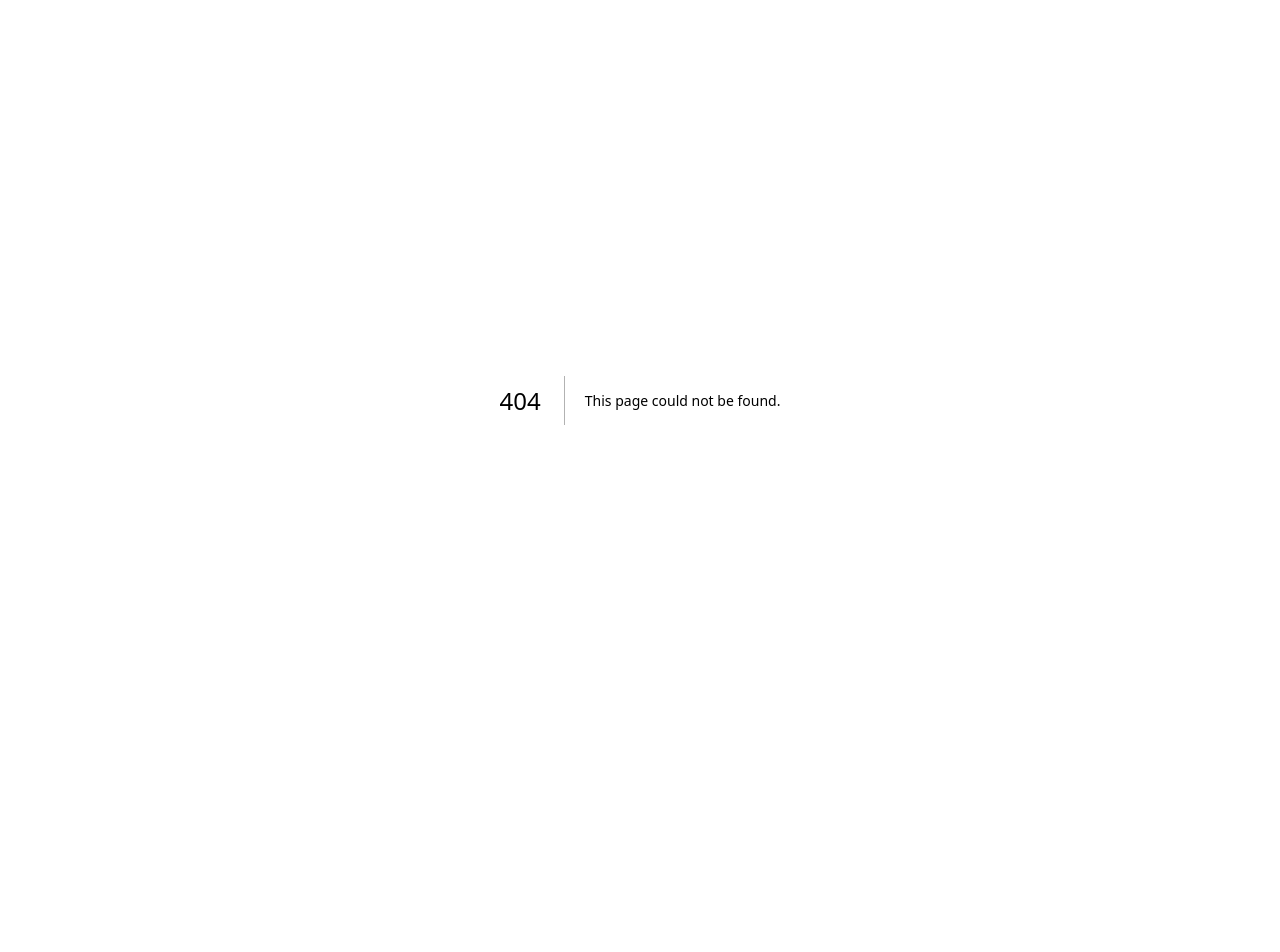
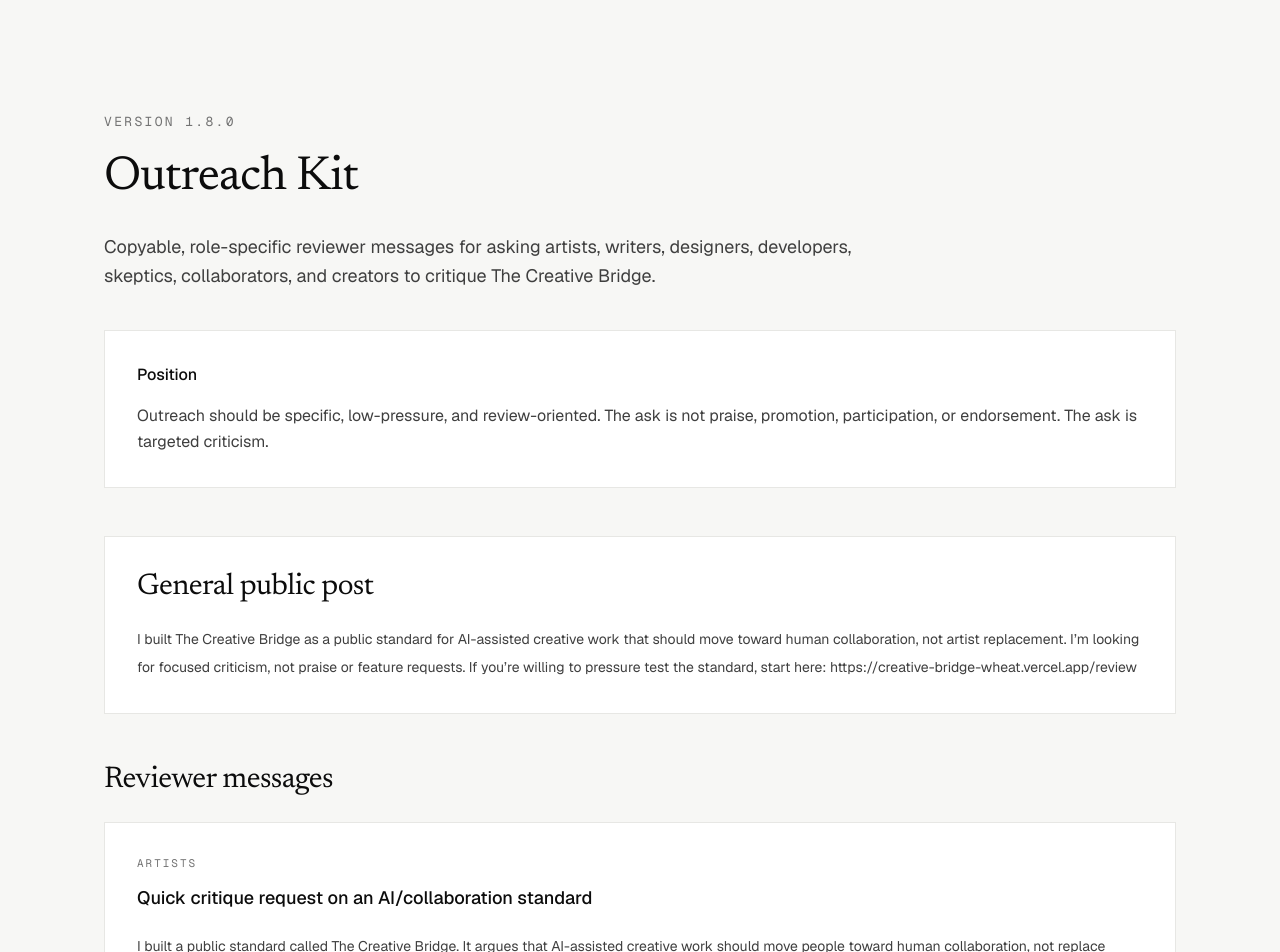
Before and after one commit to zacharymplace/creative-bridge, a Next.js app: page /outreach-kit in a window 1280 px wide. Before the commit this address had no page. Shown: the top 952 px of the page. Before the commit the page ends 800 px from the top, so only its background shows below. Built offline with nearby package versions, Linux system fonts and the light colour scheme.

Commit message:
Add outreach kit

```diff
--- a/package.json
+++ b/package.json
@@ -1,6 +1,6 @@
 {
   "name": "creative-bridge",
-  "version": "1.7.0",
+  "version": "1.8.0",
   "private": true,
   "scripts": {
     "prebuild": "node scripts/sync-public-assets.mjs",
--- a/scripts/qa-static-export.mjs
+++ b/scripts/qa-static-export.mjs
@@ -46,6 +46,9 @@ const requiredFiles = [
   "docs/releases/v1.5.0.md",
   "docs/releases/v1.6.0.md",
   "docs/releases/v1.7.0.md",
+  "docs/releases/v1.8.0.md",
+  "docs/review/outreach-kit.md",
+  "outreach-kit.html",
   "docs/review/reviewer-brief-pack.md",
   "reviewer-briefs.html",
   "docs/review/review-intake-guide.md",
--- a/scripts/sync-public-assets.mjs
+++ b/scripts/sync-public-assets.mjs
@@ -38,6 +38,8 @@ const markdownFiles = [
   "releases/v1.5.0.md",
   "releases/v1.6.0.md",
   "releases/v1.7.0.md",
+  "releases/v1.8.0.md",
+  "review/outreach-kit.md",
   "review/reviewer-brief-pack.md",
   "review/review-intake-guide.md",
   "stress-tests/governance-stress-tests.md",
--- /dev/null
+++ b/src/app/outreach-kit/page.tsx
@@ -0,0 +1,81 @@
+import { outreachKit } from "@/content/outreach-kit/outreach-kit";
+
+export default function OutreachKitPage() {
+  return (
+    <main>
+      <section className="cb-container cb-section-y">
+        <p className="font-mono text-[13px] uppercase tracking-[0.18em] text-[var(--cb-muted)]">
+          Version {outreachKit.version}
+        </p>
+
+        <h1 className="cb-display mt-4 max-w-4xl text-4xl tracking-tight text-[var(--cb-ink)] sm:text-5xl sm:leading-tight">
+          {outreachKit.title}
+        </h1>
+
+        <p className="mt-6 max-w-3xl text-lg leading-relaxed text-[var(--cb-body)]">
+          {outreachKit.summary}
+        </p>
+
+        <div className="mt-10 border border-[var(--cb-border)] bg-[var(--cb-surface)] p-6 sm:p-8">
+          <h2 className="text-base font-medium text-[var(--cb-ink)]">
+            Position
+          </h2>
+          <p className="mt-4 text-base leading-relaxed text-[var(--cb-body)]">
+            {outreachKit.position}
+          </p>
+        </div>
+
+        <section className="mt-12 border border-[var(--cb-border)] bg-[var(--cb-surface)] p-6 sm:p-8">
+          <h2 className="cb-display text-3xl text-[var(--cb-ink)]">
+            General public post
+          </h2>
+          <p className="mt-5 whitespace-pre-line text-sm leading-7 text-[var(--cb-body)]">
+            {outreachKit.generalPost}
+          </p>
+        </section>
+
+        <section className="mt-12">
+          <h2 className="cb-display text-3xl text-[var(--cb-ink)]">
+            Reviewer messages
+          </h2>
+
+          <div className="mt-6 grid gap-5">
+            {outreachKit.messages.map((message) => (
+              <article
+                key={message.audience}
+                className="border border-[var(--cb-border)] bg-[var(--cb-surface)] p-6 sm:p-8"
+              >
+                <p className="font-mono text-[11px] uppercase tracking-[0.18em] text-[var(--cb-muted)]">
+                  {message.audience}
+                </p>
+
+                <h3 className="mt-3 text-lg font-medium text-[var(--cb-ink)]">
+                  {message.subject}
+                </h3>
+
+                <p className="mt-5 whitespace-pre-line text-sm leading-7 text-[var(--cb-body)]">
+                  {message.body}
+                </p>
+              </article>
+            ))}
+          </div>
+        </section>
+
+        <section className="mt-12 grid gap-5 md:grid-cols-2">
+          <a
+            href={outreachKit.reviewUrl}
+            className="border border-[var(--cb-border)] bg-[var(--cb-surface)] p-5 text-sm text-[var(--cb-body)] underline-offset-4 hover:underline"
+          >
+            Review entry
+          </a>
+          <a
+            href={outreachKit.briefsUrl}
+            className="border border-[var(--cb-border)] bg-[var(--cb-surface)] p-5 text-sm text-[var(--cb-body)] underline-offset-4 hover:underline"
+          >
+            Reviewer briefs
+          </a>
+        </section>
+      </section>
+    </main>
+  );
+}
--- /dev/null
+++ b/src/content/outreach-kit/outreach-kit.ts
@@ -0,0 +1,56 @@
+export const outreachKit = {
+  title: "Outreach Kit",
+  version: "1.8.0",
+  summary:
+    "Copyable, role-specific reviewer messages for asking artists, writers, designers, developers, skeptics, collaborators, and creators to critique The Creative Bridge.",
+  position:
+    "Outreach should be specific, low-pressure, and review-oriented. The ask is not praise, promotion, participation, or endorsement. The ask is targeted criticism.",
+  reviewUrl: "https://creative-bridge-wheat.vercel.app/review",
+  briefsUrl: "https://creative-bridge-wheat.vercel.app/reviewer-briefs",
+  messages: [
+    {
+      audience: "Artists",
+      subject: "Quick critique request on an AI/collaboration standard",
+      body:
+        "I built a public standard called The Creative Bridge. It argues that AI-assisted creative work should move people toward human collaboration, not replace artists. I’m looking for criticism from an artist’s perspective: where does this still leave room for artist replacement, vague credit, style laundering, or AI-assisted work being passed off as human-made? Review entry: https://creative-bridge-wheat.vercel.app/review",
+    },
+    {
+      audience: "Writers",
+      subject: "Would value your read on this standard",
+      body:
+        "I built a public standard called The Creative Bridge. I’m trying to make the language clear, principled, and hard to misuse. I’d value your critique as a writer: where does the wording create loopholes, overclaim authority, soften a boundary, or fail to explain the standard clearly? Review entry: https://creative-bridge-wheat.vercel.app/review",
+    },
+    {
+      audience: "Designers",
+      subject: "Design critique request",
+      body:
+        "I built The Creative Bridge as a static public standard around AI-assisted creative work and human collaboration. I’d value your design critique: does the site structure make the standard easy to understand, or does it hide important boundaries, over-polish the seriousness, or make review harder than it should be? Review entry: https://creative-bridge-wheat.vercel.app/review",
+    },
+    {
+      audience: "Developers",
+      subject: "Repo/static architecture critique request",
+      body:
+        "I built The Creative Bridge as a static Next.js public standard with mirrored docs, schemas, QA checks, and versioned release notes. I’d value a developer critique: where is the repo fragile, overcomplicated, under-tested, or likely to break as more standards/docs/routes are added? Review entry: https://creative-bridge-wheat.vercel.app/review",
+    },
+    {
+      audience: "Skeptics",
+      subject: "Skeptical read wanted",
+      body:
+        "I built The Creative Bridge, a public standard for AI-assisted creative work that claims to prioritize human collaboration over artist replacement. I specifically want a skeptical read: where does this still become AI laundering, marketplace drift, fake legitimacy, review theater, or platform capture? Review entry: https://creative-bridge-wheat.vercel.app/review",
+    },
+    {
+      audience: "Collaborators",
+      subject: "Would value your critique on collaborator boundaries",
+      body:
+        "I built The Creative Bridge to define better boundaries for AI-assisted creative projects before they reach out to human collaborators. I’d value your critique: where could a collaborator still be pressured, under-credited, implied as attached, or pulled into unclear scope? Review entry: https://creative-bridge-wheat.vercel.app/review",
+    },
+    {
+      audience: "Creators",
+      subject: "Creator-side critique request",
+      body:
+        "I built The Creative Bridge to help AI-assisted creative projects move toward stronger human collaboration rather than away from it. I’d value your creator-side critique: where does the process feel useful, where does it feel too heavy, and where could it unintentionally reward shortcuts? Review entry: https://creative-bridge-wheat.vercel.app/review",
+    },
+  ],
+  generalPost:
+    "I built The Creative Bridge as a public standard for AI-assisted creative work that should move toward human collaboration, not artist replacement. I’m looking for focused criticism, not praise or feature requests. If you’re willing to pressure test the standard, start here: https://creative-bridge-wheat.vercel.app/review",
+} as const;
--- a/src/content/site-copy.ts
+++ b/src/content/site-copy.ts
@@ -164,6 +164,7 @@ export const footerCopy = {
   { label: "Stress Tests", href: "/stress-tests" },
   { label: "Review Intake", href: "/review-intake" },
   { label: "Reviewer Briefs", href: "/reviewer-briefs" },
+  { label: "Outreach Kit", href: "/outreach-kit" },
   { label: "Submit", href: "/submit" },
   { label: "Collaborate", href: "/collaborate" },
   { label: "Trust", href: "/trust" },
@@ -178,6 +179,7 @@ export const footerCopy = {
   { label: "Stress Tests", href: "/stress-tests" },
   { label: "Review Intake", href: "/review-intake" },
   { label: "Reviewer Briefs", href: "/reviewer-briefs" },
+  { label: "Outreach Kit", href: "/outreach-kit" },
     { label: "Standard", href: "/standard" },
     { label: "Manifesto", href: "/manifesto" },
   ] as const,
```
Also changed, not shown: 2 other files (tests, documents, lock files or other folders).
